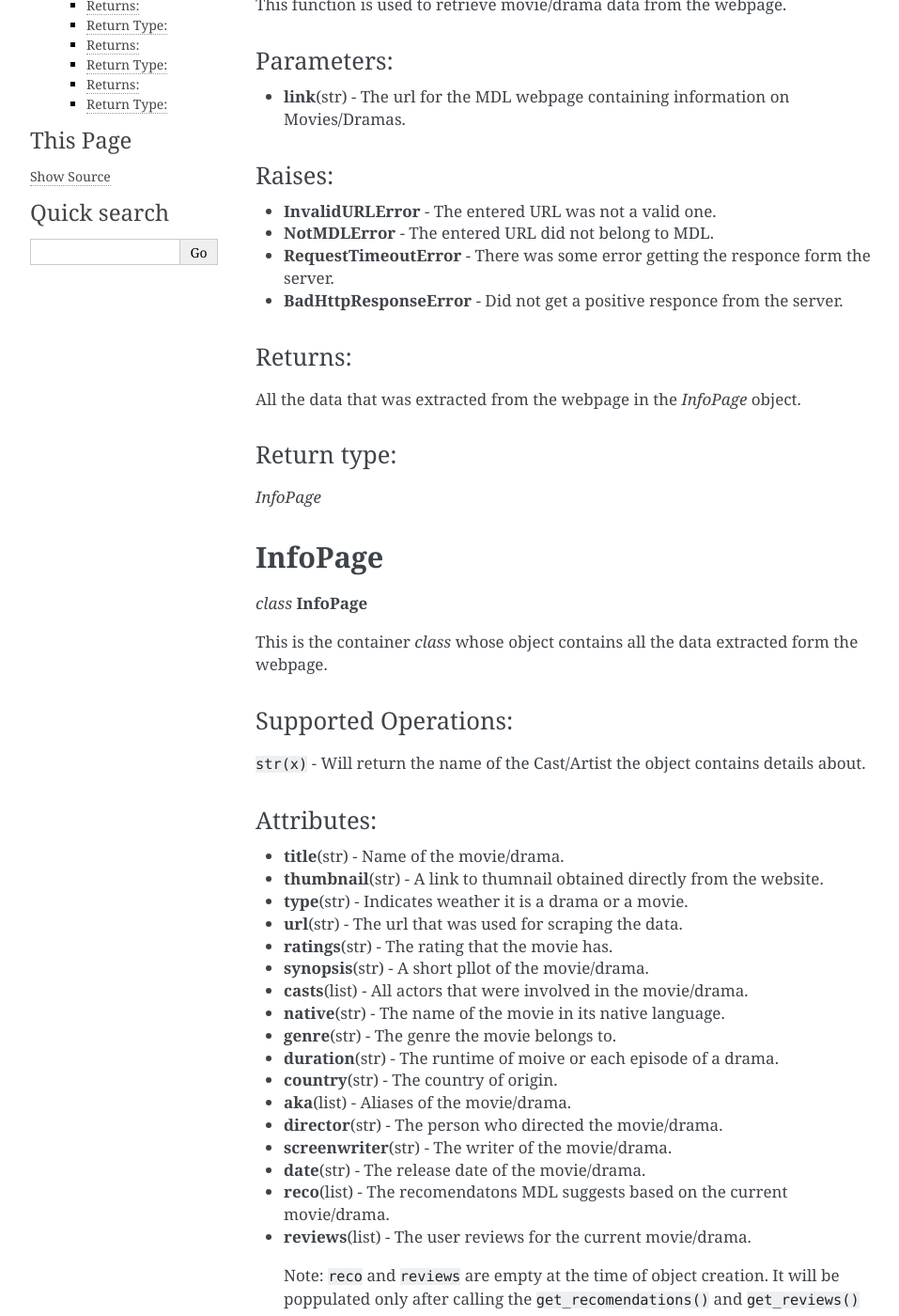
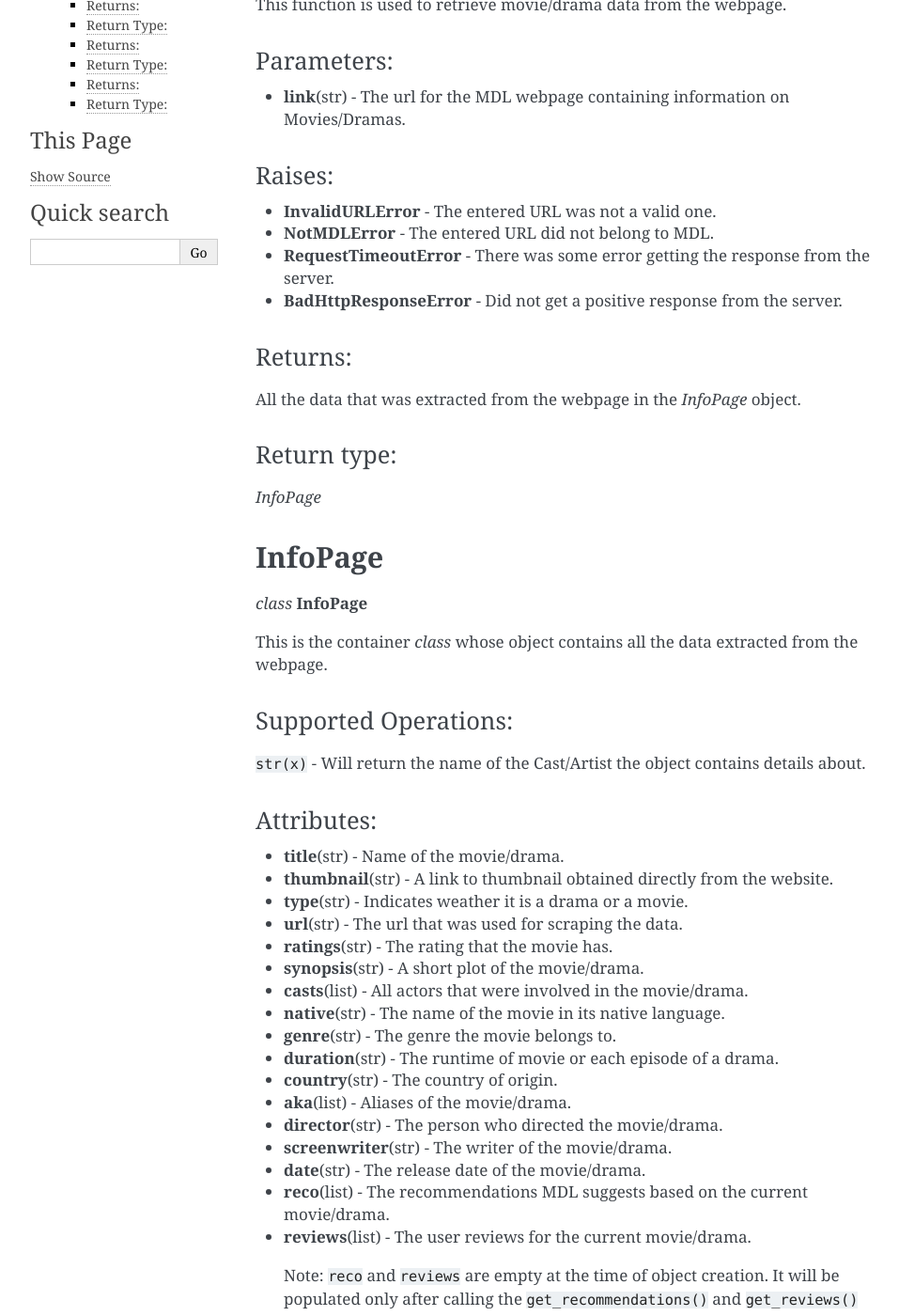
Before and after one commit to Rocker2234/Python-MDL-API, a Sphinx documentation site: the page built from docs/source/doc/InfoPage.md, in a window 1280 px wide and 1400 px high, scrolled down 330 px. Shown: the whole window at 94% size, without its empty margins (148-1105 px from the left). Built offline with Sphinx 7.4.7, drawn with Linux system fonts in a browser that asks for light colours; some of the changed text lies outside the part shown.

Commit message:
Update InfoPage.md

```diff
--- a/docs/source/doc/InfoPage.md
+++ b/docs/source/doc/InfoPage.md
@@ -16,8 +16,8 @@ This function is used to retrieve movie/drama data from the webpage.
 ### Raises:
 - **InvalidURLError** - The entered URL was not a valid one.
 - **NotMDLError** - The entered URL did not belong to MDL.
-- **RequestTimeoutError** - There was some error getting the responce form the server.
-- **BadHttpResponseError** - Did not get a positive responce from the server.
+- **RequestTimeoutError** - There was some error getting the response from the server.
+- **BadHttpResponseError** - Did not get a positive response from the server.
 
 ### Returns:
 All the data that was extracted from the webpage in the _InfoPage_ object.
@@ -29,7 +29,7 @@ _InfoPage_
 
 _class_ **InfoPage**
 
-This is the container _class_ whose object contains all the data extracted form the webpage.
+This is the container _class_ whose object contains all the data extracted from the webpage.
 
 ### Supported Operations:
 `str(x)` - Will return the name of the Cast/Artist the object contains details about.
@@ -37,25 +37,25 @@ This is the container _class_ whose object contains all the data extracted form
 ### Attributes:
 
 - **title**(str) - Name of the movie/drama.
-- **thumbnail**(str) - A link to thumnail obtained directly from the website.
+- **thumbnail**(str) - A link to thumbnail obtained directly from the website.
 - **type**(str) - Indicates weather it is a drama or a movie.
 - **url**(str) - The url that was used for scraping the data.
 - **ratings**(str) - The rating that the movie has.
-- **synopsis**(str) - A short pllot of the movie/drama.
+- **synopsis**(str) - A short plot of the movie/drama.
 - **casts**(list) - All actors that were involved in the movie/drama.
 - **native**(str) - The name of the movie in its native language.
 - **genre**(str) - The genre the movie belongs to.
-- **duration**(str) - The runtime of moive or each episode of a drama.
+- **duration**(str) - The runtime of movie or each episode of a drama.
 - **country**(str) - The country of origin.
 - **aka**(list) - Aliases of the movie/drama.
 - **director**(str) - The person who directed the movie/drama.
 - **screenwriter**(str) - The writer of the movie/drama.
 - **date**(str) - The release date of the movie/drama.
-- **reco**(list) - The recomendatons MDL suggests based on the current movie/drama.
+- **reco**(list) - The recommendations MDL suggests based on the current movie/drama.
 - **reviews**(list) - The user reviews for the current movie/drama.
 
 >Note: `reco` and `reviews` are empty at the time of object creation.
-> It will be poppulated only after calling the `get_recomendations()` and `get_reviews()`
+> It will be populated only after calling the `get_recommendations()` and `get_reviews()`
 > methods respectively.
 
 ### Methods:
@@ -93,9 +93,9 @@ A _dict_ of data present in the object.
 #### Return Type:
 dict
 
-_def_ **get_recomendations**(self)
+_def_ **get_recommendations**(self)
 ***
-Used to get recomendations based on current movie/drama. The data will be stored in _reco_.
+Used to get recommendations based on current movie/drama. The data will be stored in _reco_.
 
 
 _def_ **get_reviews**(self)
```
